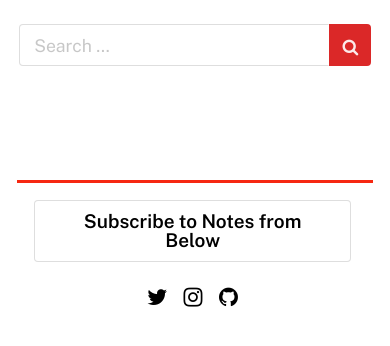
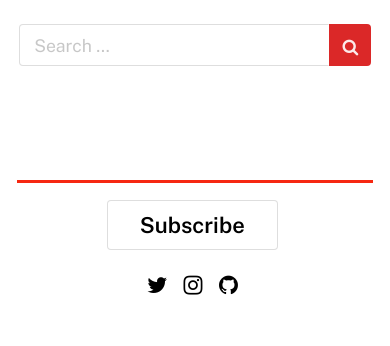
Before and after one commit to dellsystem/notes-from-below, a Django app: page /articles in a window 390 px wide. Shown: the part 233-579 px from the top of the page. Run offline with Django 3.2, Linux system fonts and the light colour scheme; data that the repository does not hold is empty.

Commit message:
Change size of subscribe button in footer
Otherwise it splits into two lines on mobile

```diff
--- a/src/templates/footer.html
+++ b/src/templates/footer.html
@@ -1,8 +1,8 @@
 <div id="footer" class="print-hide">
     <div class="ui container">
         <div class="ui center aligned basic segment">
-            <div class="ui large basic button">
-              <a href="{% url 'page' 'subscribe' %}">Subscribe to Notes from Below</a>
+            <div class="ui big basic button">
+              <a href="{% url 'page' 'subscribe' %}">Subscribe</a>
             </div>
             <p>
               <a href="https://x.com/NotesFrom_Below" title="@NotesFrom_Below on Twitter"><i class="twitter icon"></i></a>
```
